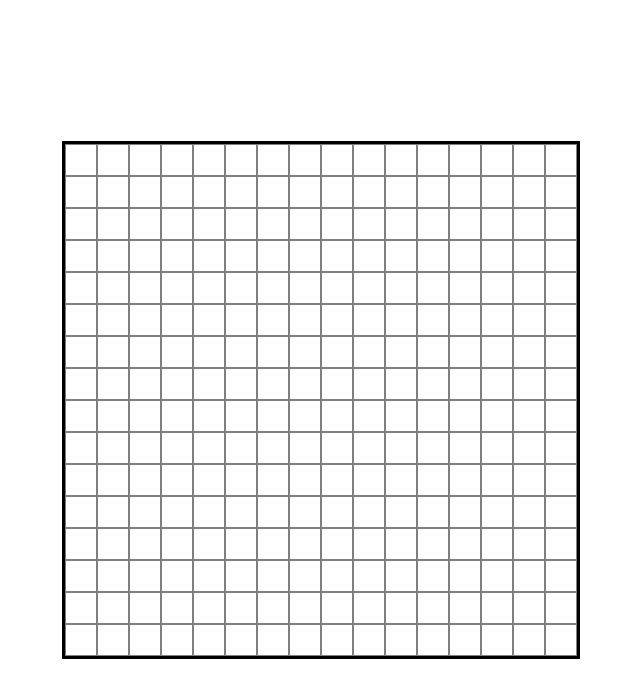
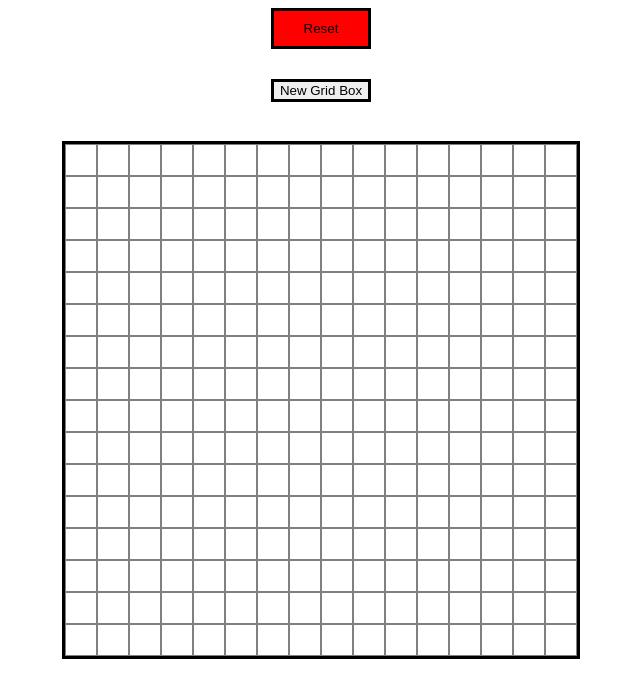
Before and after one commit to Wong-WS/project-etch_a_sketch, a plain HTML site: page index.html in a window 1280 px wide. Shown: the whole page, without its empty margins (319-959 px from the left). Drawn offline with Linux system fonts and the light colour scheme.

Commit message:
added resetDiv and hover effects

```diff
--- a/index.html
+++ b/index.html
@@ -7,6 +7,8 @@
     </head>
 
     <body>
+        <button class="resetBtn">Reset</button>
+        <button class="newGrid">New Grid Box</button>
         <div id="container">
 
         </div>
--- a/scripts.js
+++ b/scripts.js
@@ -1,10 +1,32 @@
 const container = document.getElementById("container");
-
+//Hovers effect (works on black color only)//
 function makeDivs(numDivs) {
     for (let d = 0; d < numDivs; d++){
         let cells = document.createElement("div");
         container.appendChild(cells)
+        cells.addEventListener("mouseover", function () {
+            this.style.backgroundColor = "black";
+        });
     }
 }
 
 makeDivs(256);
+
+
+const divs = document.querySelectorAll("div");
+//Reset Divs to white colored background//
+function resetDivs() {
+    divs.forEach((div) => {
+        div.style.backgroundColor = "white";
+    });
+}
+
+const resetBtn = document.querySelector(".resetBtn");
+//Reset Divs button//
+resetBtn.addEventListener("click", resetDivs);
+
+const newGrid = document.querySelector(".newGrid");
+
+// function newGrid() {
+
+// }
--- a/styles.css
+++ b/styles.css
@@ -16,3 +16,22 @@
     height: 30px;
     border: 1px solid gray;
 }
+
+.resetBtn {
+    background-color: red;
+    border: 3px solid black;
+    display: block; /* Set it as a block-level element */
+    width: fit-content; /* Set a fixed width if needed, or 'fit-content' to adjust to the content */
+    margin: 0 auto; /* Center horizontally */
+    text-align: center; /* Center the button's content horizontally */
+    padding: 10px 30px;
+}
+
+.newGrid {
+    border: 3px solid black;
+    display: block;
+    width: fit-content;
+    margin: 30px auto;
+    text-align: center;
+    padding: 10px auto;
+}
```
